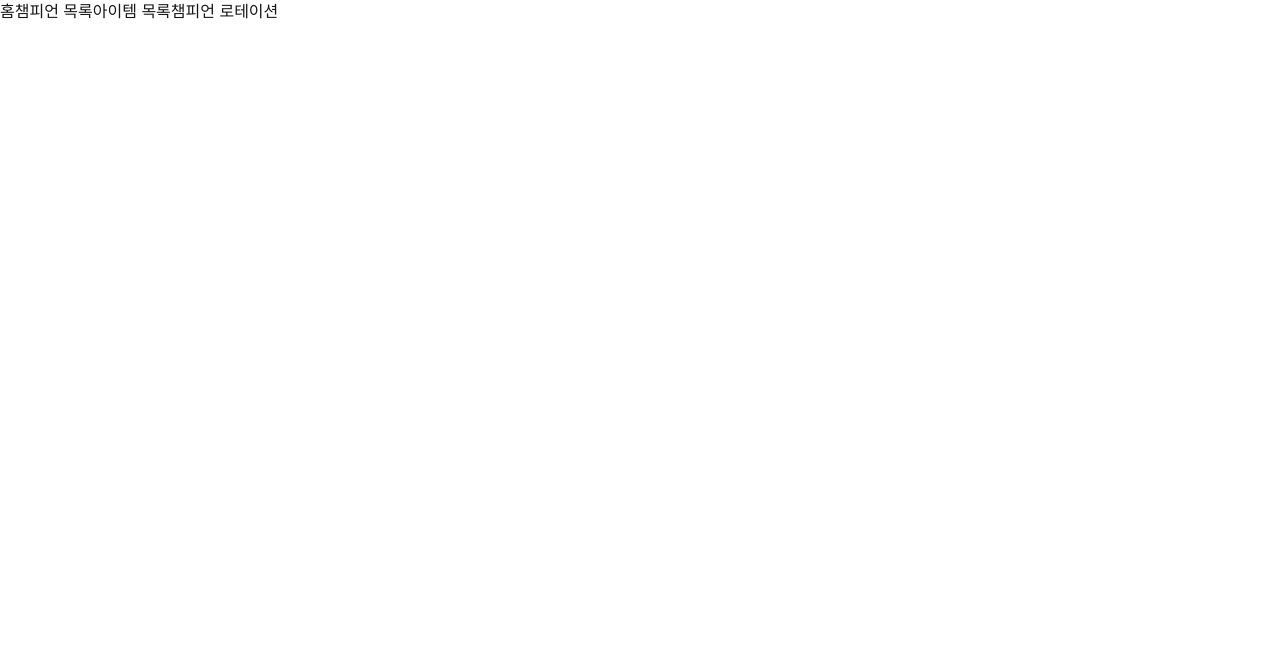
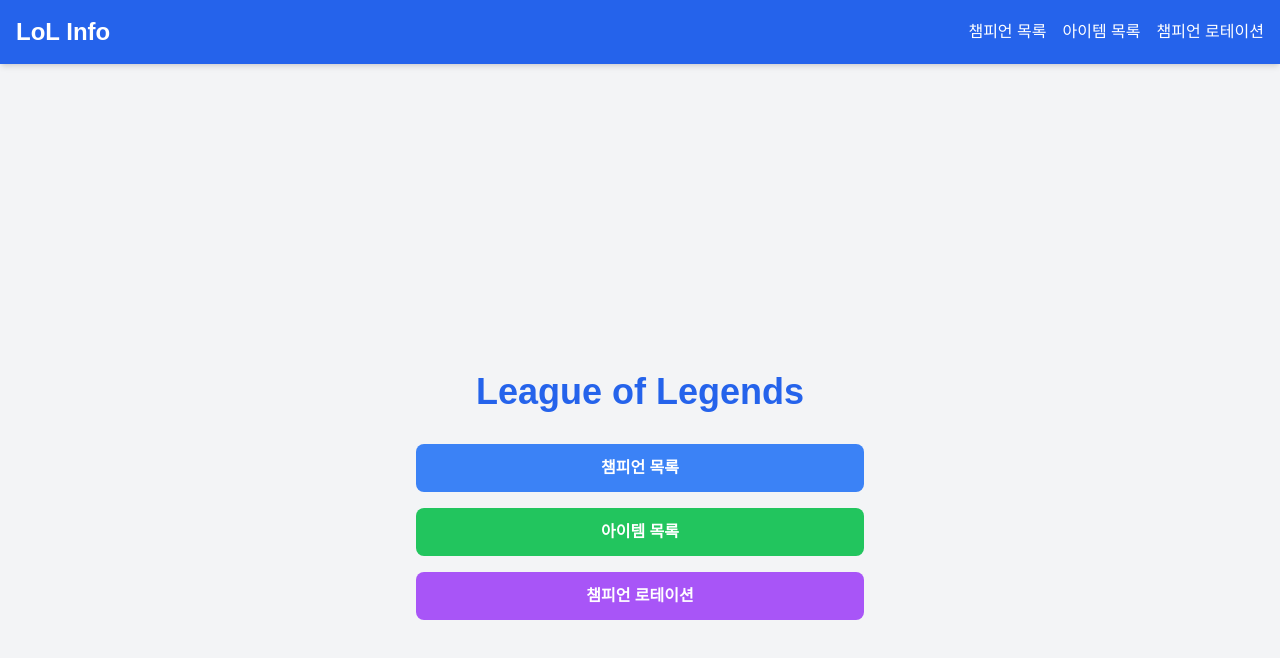
Before and after one commit to zzieni/lol-info-app, a Next.js app: page / in a window 1280 px wide. Shown: the top 658 px of the page. Built offline with nearby package versions, Linux system fonts and the light colour scheme.

Commit message:
feat: 아이템 목록 페이지 구현 및 홈페이지 구현

```diff
--- a/src/app/champions/[id]/page.tsx
+++ b/src/app/champions/[id]/page.tsx
@@ -13,7 +13,7 @@
         <div className='relative h-64 md:h-96'>
           <Image
             src={`https://ddragon.leagueoflegends.com/cdn/img/champion/splash/${id}_0.jpg`}
-            layout='fill'
+            fill
             objectFit='cover'
             alt={`${name} splash art`}
             className='opacity-50'
--- a/src/app/champions/page.tsx
+++ b/src/app/champions/page.tsx
@@ -1,9 +1,9 @@
 // 챔피언 목록 페이지
 
 import { fetchChampionList } from '@/utils/serverApi';
-
 import { ChampionListItem } from '@/types/Champion';
 import ChampionCrad from '@/app/champions/components/ChampionCard';
+
 async function ChampionPage() {
   const championList = await fetchChampionList();
 
--- /dev/null
+++ b/src/app/items/components/ItemDetailPage.tsx
@@ -0,0 +1,30 @@
+import { ItemData } from '@/types/Item';
+import { fetchLatestVersion } from '@/utils/serverApi';
+import Image from 'next/image';
+
+async function ItemDetailPage({ item }: { item: ItemData }) {
+  const version = await fetchLatestVersion();
+  const { full } = item.image;
+
+  return (
+    <div className='bg-gray-800 text-white rounded-lg shadow-xl overflow-hidden w-full'>
+      <div className='p-4 flex flex-col items-center gap-4'>
+        <div className='w-24 h-24 relative'>
+          <Image
+            src={`https://ddragon.leagueoflegends.com/cdn/${version}/img/item/${full}`}
+            fill
+            objectFit='contain'
+            alt={`${item.name} image`}
+            className='rounded-lg'
+          />
+        </div>
+        <div className='flex-1 text-center'>
+          <h1 className='text-xl font-bold mb-1'>{item.name}</h1>
+          <p className='text-gray-300 text-sm italic'>{item.plaintext}</p>
+        </div>
+      </div>
+    </div>
+  );
+}
+
+export default ItemDetailPage;
--- a/src/app/items/page.tsx
+++ b/src/app/items/page.tsx
@@ -1,10 +1,28 @@
 // 아이템 목록 페이지
 
 import { fetchItemList } from '@/utils/serverApi';
+import { ItemData, ItemDatas } from '@/types/Item';
+import ItemDetailPage from './components/ItemDetailPage';
 
 async function ItemPage() {
-  console.log('fetchItemList', await fetchItemList());
-  return <div>아이템 목록 페이지</div>;
+  // console.log('fetchItemList', await fetchItemList());
+  const data = await fetchItemList();
+
+  const items = Object.values(data).map((item) => item);
+  return (
+    <div>
+      <h1 className='text-3xl font-bold mb-6 text-center text-blue-600'>
+        아이템 목록 페이지
+      </h1>
+      <div className='container mx-auto px-4 py-8'>
+        <div className='grid grid-cols-1 sm:grid-cols-2 md:grid-cols-3 lg:grid-cols-4 xl:grid-cols-5 gap-4'>
+          {items.map((item: ItemData) => (
+            <ItemDetailPage key={item.name} item={item} />
+          ))}
+        </div>
+      </div>
+    </div>
+  );
 }
 
 export default ItemPage;
--- a/src/app/layout.tsx
+++ b/src/app/layout.tsx
@@ -15,8 +15,8 @@
 });
 
 export const metadata: Metadata = {
-  title: 'Create Next App',
-  description: 'Generated by create next app',
+  title: 'League of Legends Info',
+  description: 'Information about League of Legends champions and items',
 };
 
 export default function RootLayout({
@@ -27,14 +27,39 @@
   return (
     <html lang='en'>
       <body
-        className={`${geistSans.variable} ${geistMono.variable} antialiased`}
+        className={`${geistSans.variable} ${geistMono.variable} antialiased bg-gray-100`}
         suppressHydrationWarning={true}
       >
-        <Link href={'/'}>홈</Link>
-        <Link href={'/champions'}>챔피언 목록</Link>
-        <Link href={'/items'}>아이템 목록</Link>
-        <Link href={'/rotation'}>챔피언 로테이션</Link>
-        {children}
+        <nav className='bg-blue-600 text-white shadow-md'>
+          <div className='container mx-auto px-4'>
+            <div className='flex justify-between items-center py-4'>
+              <Link href={'/'} className='text-2xl font-bold'>
+                LoL Info
+              </Link>
+              <div className='space-x-4'>
+                <Link
+                  href={'/champions'}
+                  className='hover:text-blue-200 transition-colors'
+                >
+                  챔피언 목록
+                </Link>
+                <Link
+                  href={'/items'}
+                  className='hover:text-blue-200 transition-colors'
+                >
+                  아이템 목록
+                </Link>
+                <Link
+                  href={'/rotation'}
+                  className='hover:text-blue-200 transition-colors'
+                >
+                  챔피언 로테이션
+                </Link>
+              </div>
+            </div>
+          </div>
+        </nav>
+        <main className='container mx-auto px-4 py-8'>{children}</main>
       </body>
     </html>
   );
--- a/src/app/page.tsx
+++ b/src/app/page.tsx
@@ -1,13 +1,31 @@
-// import Link from 'next/link';
+import Link from 'next/link';
 
-// 루트 페이지
 export default function Home() {
   return (
-    <>
-      {/* <Link href={'/'}>홈</Link>
-      <Link href={'/champions'}>챔피언 목록</Link>
-      <Link href={'/items'}>아이템 목록</Link>
-      <Link href={'/rotation'}>챔피언 로테이션</Link> */}
-    </>
+    <div className='min-h-screen bg-gray-100 flex flex-col items-center justify-center'>
+      <h1 className='text-4xl font-bold text-blue-600 mb-8'>
+        League of Legends
+      </h1>
+      <div className='space-y-4 w-full max-w-md'>
+        <Link
+          href={'/champions'}
+          className='block w-full bg-blue-500 hover:bg-blue-600 text-white font-bold py-3 px-4 rounded-lg text-center transition-colors duration-300'
+        >
+          챔피언 목록
+        </Link>
+        <Link
+          href={'/items'}
+          className='block w-full bg-green-500 hover:bg-green-600 text-white font-bold py-3 px-4 rounded-lg text-center transition-colors duration-300'
+        >
+          아이템 목록
+        </Link>
+        <Link
+          href={'/rotation'}
+          className='block w-full bg-purple-500 hover:bg-purple-600 text-white font-bold py-3 px-4 rounded-lg text-center transition-colors duration-300'
+        >
+          챔피언 로테이션
+        </Link>
+      </div>
+    </div>
   );
 }
--- a/src/utils/serverApi.ts
+++ b/src/utils/serverApi.ts
@@ -80,7 +80,7 @@
     if (!res) throw new Error(`HTTP error!`);
 
     const data = await res.json();
-    return data;
+    return data.data;
   } catch (error) {
     console.error('Error fetching Items data:', error);
   }
```
